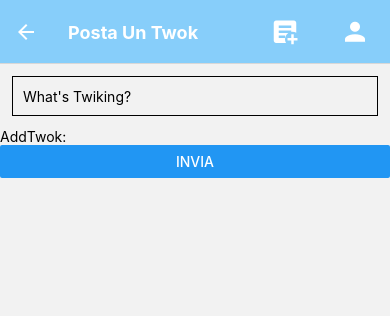
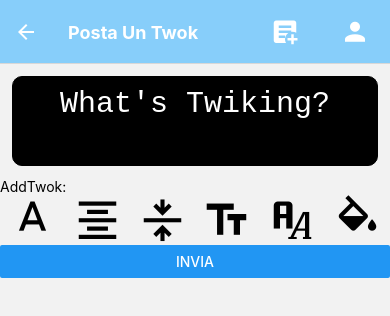
Before and after one commit to VKappaKV/TwikTwok, a React Native app: screen /AddTwok in a window 390 px wide. Shown: the top 316 px of the page. Built offline with nearby package versions, Linux system fonts and the light colour scheme; no server answers.

Commit message:
added styling on Twok

```diff
--- a/screens/AddTwok.js
+++ b/screens/AddTwok.js
@@ -1,13 +1,32 @@
-import { Button, StyleSheet, Text, TextInput, View } from "react-native";
+import {
+  Button,
+  StyleSheet,
+  Text,
+  TextInput,
+  TouchableOpacity,
+  View,
+} from "react-native";
 import React, { useContext, useState } from "react";
 import { addTwok } from "../utility/ComunicationHandler";
 import UserContext from "../utility/Context";
+import { MaterialCommunityIcons } from "@expo/vector-icons";
 
 const AddTwok = () => {
   const { user } = useContext(UserContext);
   const [textTwok, onTwokChange] = useState();
+  const alignRow = ["left", "center", "right"];
+  const alignCol = ["top", "center", "bottom"];
+  const size = [20, 30, 50];
+  const fonttype = ["normal", "monospace", "serif"];
+  const iconAlingRow = [
+    "format-align-left",
+    "format-align-center",
+    "format-align-right",
+  ];
+  const [color, SetColor] = useState();
+  const [bgColor, SetBgColor] = useState();
   const [twok, setTwok] = useState({
-    sid: user.sid,
+    sid: `${user.sid}`,
     text: textTwok,
     bgcol: "000000",
     fontcol: "FFFFFF",
@@ -21,11 +40,80 @@ const AddTwok = () => {
   return (
     <View>
       <TextInput
-        style={styles.input}
+        style={[
+          styles.input,
+          {
+            textAlign: alignRow[twok.halign],
+            textAlignVertical: alignCol[twok.valign],
+            fontSize: size[twok.fontsize],
+            fontFamily: fonttype[twok.fonttype],
+            color: `#${twok.fontcol}`,
+            backgroundColor: `#${twok.bgcol}`,
+          },
+        ]}
         placeholder="What's Twiking?"
         onChangeText={onTwokChange}
+        multiline={true}
+        maxLength={100}
       />
       <Text>AddTwok: {textTwok}</Text>
+      <View
+        style={{
+          flexDirection: "row",
+          justifyContent: "space-around",
+          flexWrap: "wrap",
+        }}
+      >
+        <TouchableOpacity onPress={() => console.log("cambia colore")}>
+          <MaterialCommunityIcons name="format-color-text" size={50} />
+        </TouchableOpacity>
+        <TouchableOpacity
+          onPress={() => {
+            console.log(
+              "sposta allineamento orizzontale",
+              alignRow[twok.halign]
+            );
+            let r = twok.halign + 1;
+            if (r > 2) r = 0;
+            setTwok((t) => ({ ...t, halign: r }));
+          }}
+        >
+          <MaterialCommunityIcons name={iconAlingRow[twok.halign]} size={50} />
+        </TouchableOpacity>
+        <TouchableOpacity
+          onPress={() => {
+            console.log("sposta allineamento verticale", alignCol[twok.valign]);
+            let r = twok.valign + 1;
+            if (r > 2) r = 0;
+            setTwok((t) => ({ ...t, valign: r }));
+          }}
+        >
+          <MaterialCommunityIcons name="format-align-middle" size={50} />
+        </TouchableOpacity>
+        <TouchableOpacity
+          onPress={() => {
+            console.log("cambia grandezza font", size[twok.fontsize]);
+            let r = twok.fontsize + 1;
+            if (r > 2) r = 0;
+            setTwok((t) => ({ ...t, fontsize: r }));
+          }}
+        >
+          <MaterialCommunityIcons name="format-size" size={50} />
+        </TouchableOpacity>
+        <TouchableOpacity
+          onPress={() => {
+            console.log("cambia font", fonttype[twok.fonttype]);
+            let r = twok.fonttype + 1;
+            if (r > 2) r = 0;
+            setTwok((t) => ({ ...t, fonttype: r }));
+          }}
+        >
+          <MaterialCommunityIcons name="format-font" size={50} />
+        </TouchableOpacity>
+        <TouchableOpacity onPress={() => console.log("cambia colore")}>
+          <MaterialCommunityIcons name="format-color-fill" size={50} />
+        </TouchableOpacity>
+      </View>
       <Button
         title="INVIA"
         onPress={() => addTwok(twok).catch((e) => console.log(e))}
@@ -38,10 +126,11 @@ export default AddTwok;
 
 const styles = StyleSheet.create({
   input: {
-    height: 40,
+    height: "70%",
     margin: 12,
     borderWidth: 1,
     padding: 10,
+    borderRadius: 10,
   },
 });
 
```
